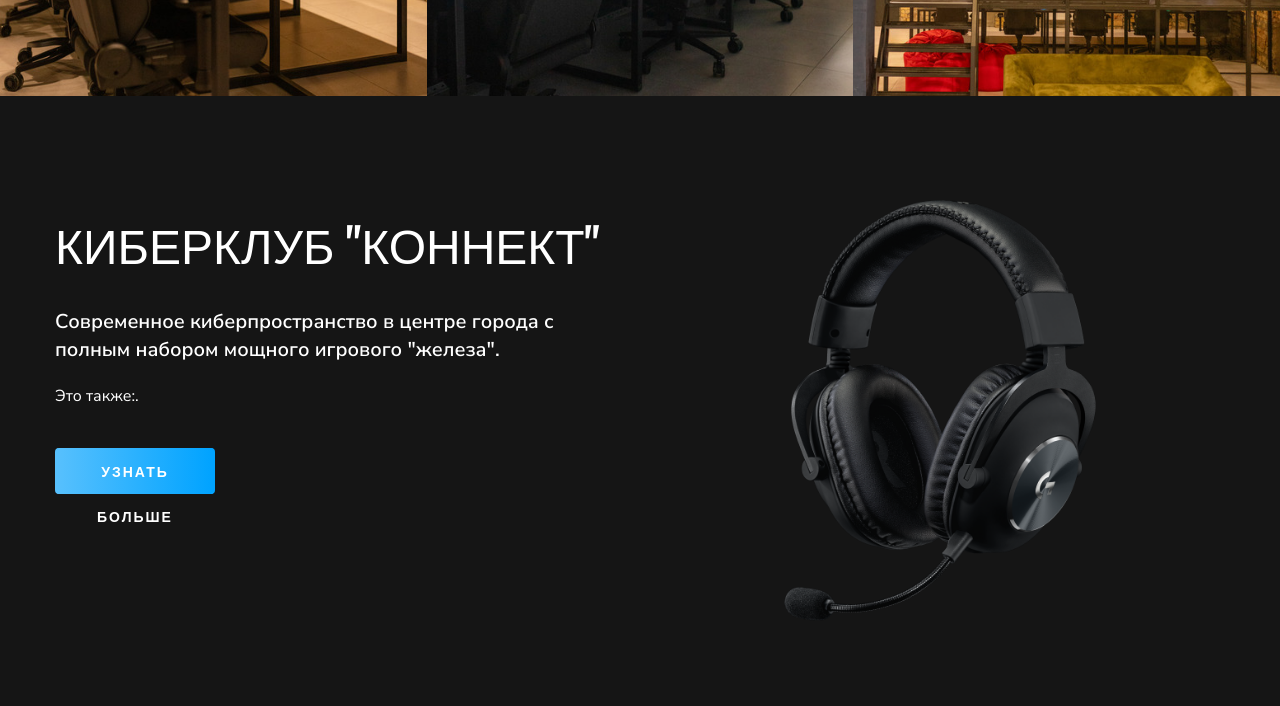
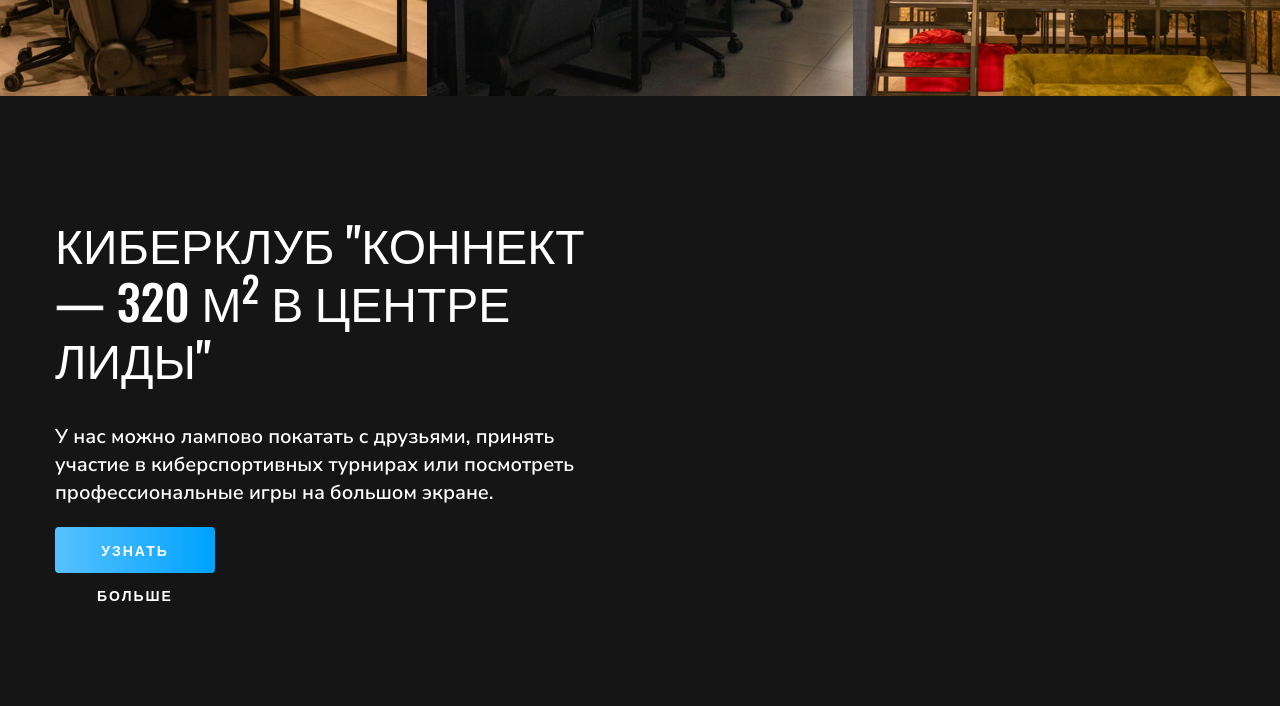
Before and after one commit to ArtemRuslanovich/----------, a Django app: page / in a window 1280 px wide. Shown: the part 1202-1908 px from the top of the page. Run offline with Django 5.2, Linux system fonts and the light colour scheme; some libraries are stand-ins or nearby versions; grey boxes are pictures that could not be loaded.

Commit message:
fix edits

```diff
--- a/myproject/myapp/templates/index.html
+++ b/myproject/myapp/templates/index.html
@@ -157,15 +157,14 @@
             <div class="row">
                 <div class="col-lg-6">
                     <div class="about-text">
-                        <h2>КиберКлуб "КОННЕКТ"</h2>
-                        <p class="short-details">Современное киберпространство в центре города с полным набором мощного игрового "железа".</p>
-                        <p class="long-details">Это также:.</p>
+                        <h2>КиберКлуб "КОННЕКТ — 320 М<sup>2</sup> В ЦЕНТРЕ ЛИДЫ"</h2>
+                        <p class="short-details">У нас можно лампово покатать с друзьями, принять участие в киберспортивных турнирах или посмотреть профессиональные игры на большом экране.</p>
                         <a href="#" class="primary-btn about-btn">Узнать больше</a>
                     </div>
                 </div>
                 <div class="col-lg-6">
                     <div class="about-img">
-                        <img src="{% static 'img/home-about.jpg' %}" alt="">
+                        <!-- <img src="{% static 'img/home-about.jpg' %}" alt=""> -->
                     </div>
                 </div>
             </div>
```
